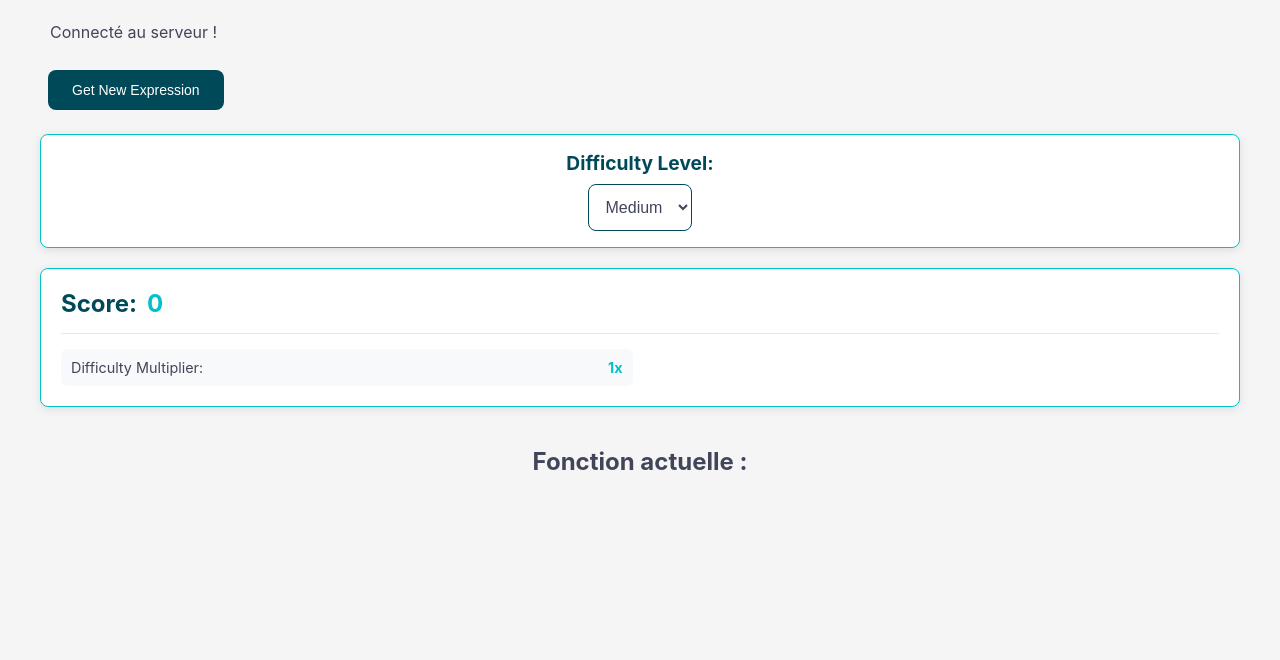
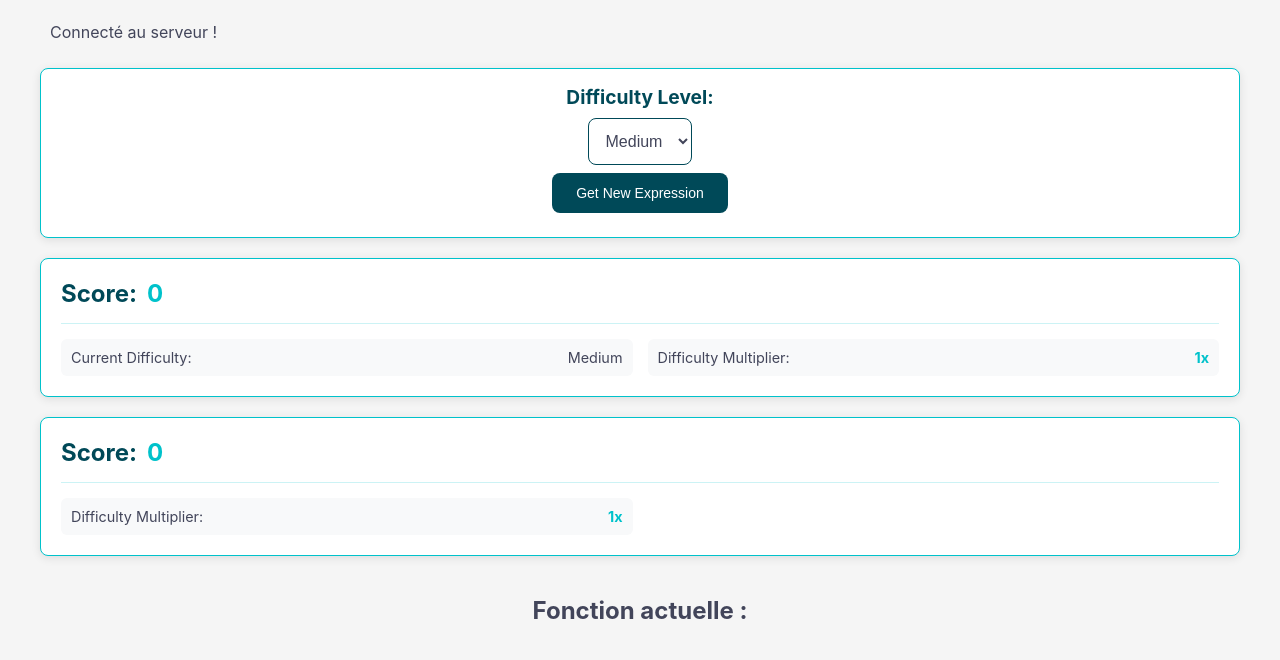
Before and after one commit to victorliu5296/derivative-game, a website with bundled scripts: page public/index.html in a window 1280 px wide. Shown: the part 140-800 px from the top of the page. Built offline with nearby package versions, Linux system fonts and the light colour scheme; no server answers.

Commit message:
Change difficulty selection layout

```diff
--- a/public/index.html
+++ b/public/index.html
@@ -20,9 +20,6 @@
     <h1>Derivative Math Game</h1>
     <p id="messages"></p>
 
-    <!-- Button to get new random expression -->
-    <button id="newExpressionButton">Get New Expression</button>
-
     <div id="difficultySettings">
         <label for="difficulty">Difficulty Level:</label>
         <select id="difficultySelect" name="difficulty">
@@ -31,6 +28,20 @@
             <option value="hard">Hard</option>
             <option value="expert">Expert</option>
         </select>
+        <button id="newExpressionButton">Get New Expression</button>
+    </div>
+
+    <div id="scoreDisplay" class="score-container">
+        <div class="score-info">
+            <h3>Score: <span id="currentScore">0</span></h3>
+            <div class="last-points">
+                <span id="lastPointsEarned"></span>
+            </div>
+        </div>
+        <div class="score-stats">
+            <p>Current Difficulty: <span id="currentDifficulty">Medium</span></p>
+            <p>Difficulty Multiplier: <span id="difficultyMultiplier">1x</span></p>
+        </div>
     </div>
 
     <!-- Score Display -->
```
